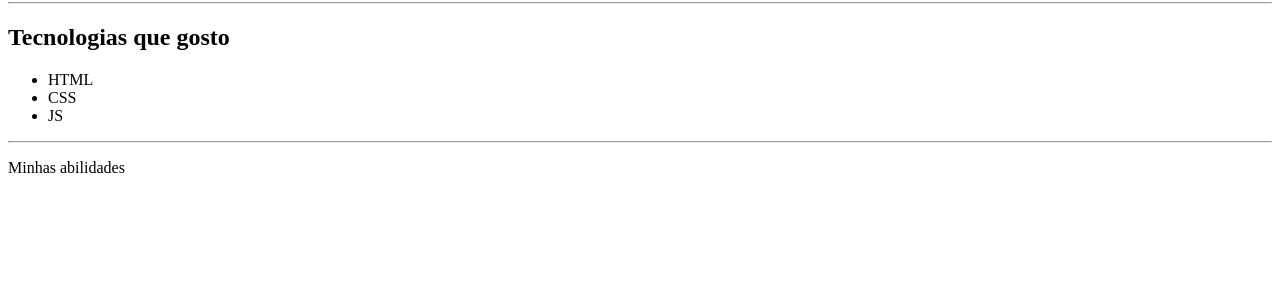
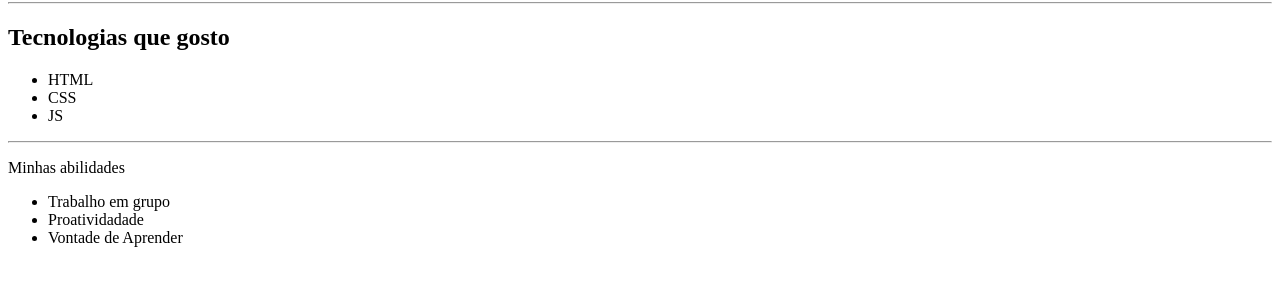
Before and after one commit to JPetroni22/Meu-site, a plain HTML site: page index.html in a window 1280 px wide. Shown: the part 64-350 px from the top of the page. Drawn offline with Linux system fonts and the light colour scheme.

Commit message:
Adicionei as minhas habilidades

```diff
--- a/index.html
+++ b/index.html
@@ -13,5 +13,10 @@
         </ul>
         <hr/>
         <p>Minhas abilidades</p>
+        <ul>
+            <li>Trabalho em grupo</li>
+            <li>Proatividadade</li>
+            <li>Vontade de Aprender</li>
+        </ul>
     </body>
 </html>
```
